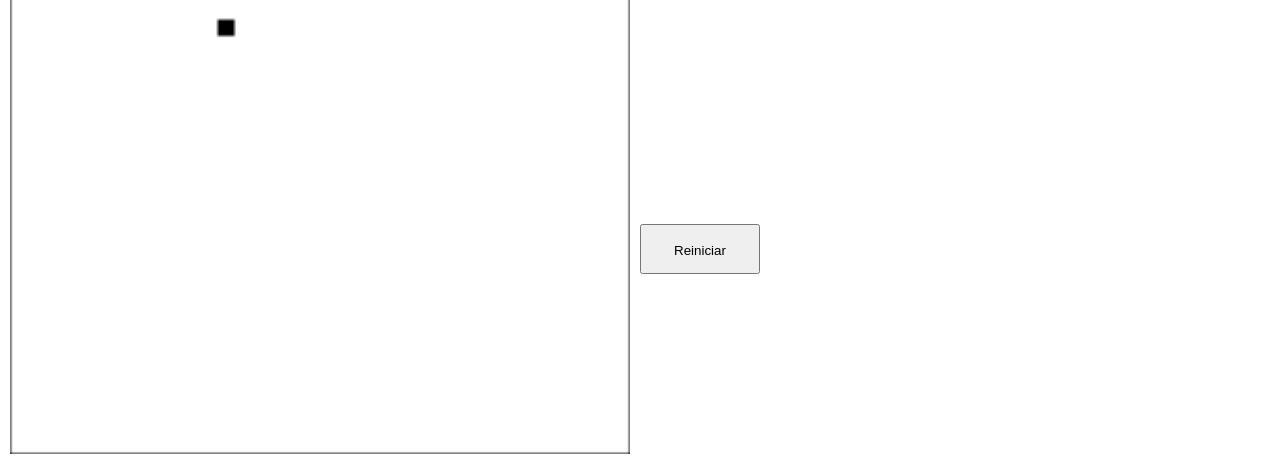
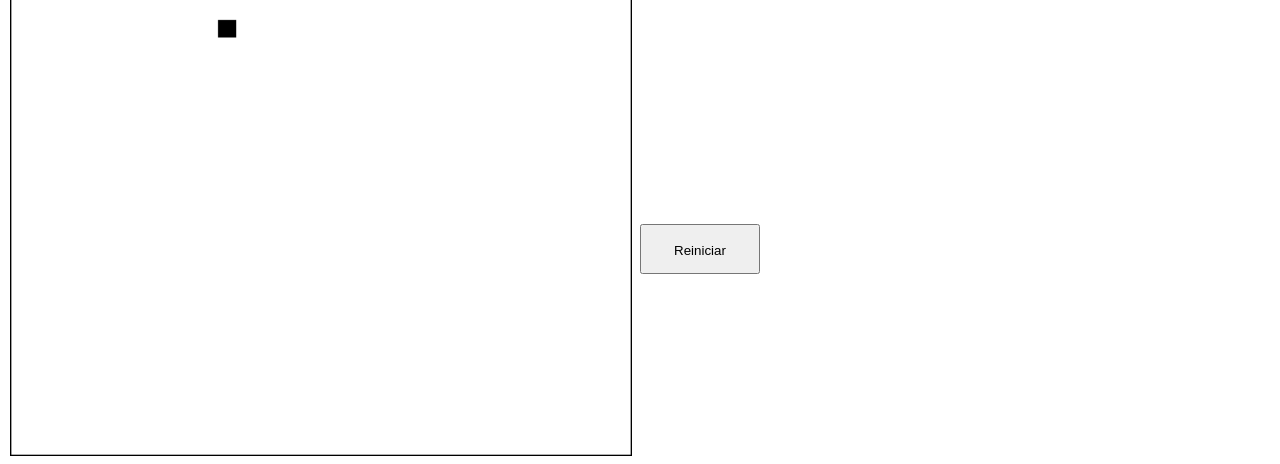
Before and after one commit to jlmachado/nodewebkit-snake, a website: page app/index.html in a window 1280 px wide. Shown: the part 336-800 px from the top of the page. Drawn offline with Linux system fonts and the light colour scheme.

Commit message:
Ajustando tamanho do canvas e removendo toolbar

```diff
--- a/app/assets/css/style.css
+++ b/app/assets/css/style.css
@@ -5,16 +5,19 @@
 
 .canvasContainer {
 	width: 50%;
+	height: 100%;
 	float: left;
 }
 
 .infoContainer {
 	width: 50%;
+	height: 100%;
 	float: right;
 }
 
 canvas {
 	margin: 10px 0 0 10px;
+	border: 1px solid #000;
 }
 
 .record h1 {
--- a/app/assets/script/game.js
+++ b/app/assets/script/game.js
@@ -9,10 +9,10 @@ var recordContainer;
 var ctx;
 
 // Canvas width (w) e height (h).
-var w = 330,h = 430;
+var w = 990,h = 1290;
 
 // Tamanho padrado do snake.
-var TAMANHO_PADRAO = 10;
+var TAMANHO_PADRAO = 30;
 
 // Direção em que esta se movimentando.
 var direcao;
@@ -51,6 +51,8 @@ function carregarJogo() {
 // Carregando elementos na tela
 function carregarElementos() {
 	canvas = document.getElementsByTagName('canvas')[0];
+	canvas.width = w;
+	canvas.height = h;
 	ctx = canvas.getContext("2d");
 
 	recordePontosContainer = document.getElementById('pontosRecorde');
@@ -71,8 +73,8 @@ function carregarElementos() {
 
 // Atualizando tamanho e posição dos elementos da tela.
 function atualizarTamanho() {
-	canvas.style.width = window.innerWidth / 2 - (TAMANHO_PADRAO * 2) + 'px';
-	canvas.style.height = window.innerHeight - (TAMANHO_PADRAO * 2) + 'px';
+	canvas.style.width = window.innerWidth / 2 - 20 + 'px';
+	canvas.style.height = window.innerHeight - 20 + 'px';
 
 	var infoContainerElem = document.getElementsByClassName('infoContainer')[0];
 	infoContainerElem.style.height = window.innerHeight + "px";
--- a/app/index.html
+++ b/app/index.html
@@ -8,7 +8,7 @@
 </head>
 <body onload="carregarJogo();">
 	<div class="canvasContainer">
-		<canvas width="330" height="430"></canvas>
+		<canvas></canvas>
 	</div>
 	<div class="infoContainer">
 		<div class="record">
--- a/app/package.json
+++ b/app/package.json
@@ -9,6 +9,6 @@
 	"author": "João Luiz Machado",
 	"license": "ISC",
 	"window" : {
-		"toolbar" : true
+		"toolbar" : false
 	}
 }
```
